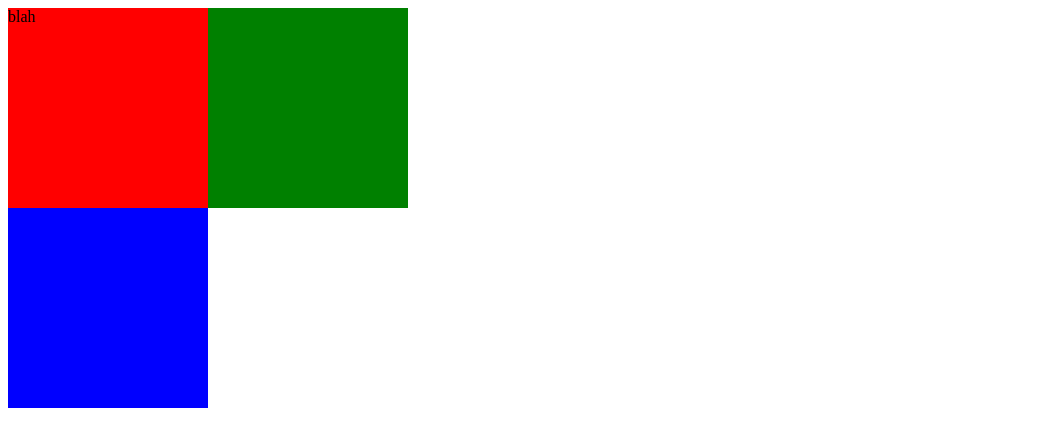
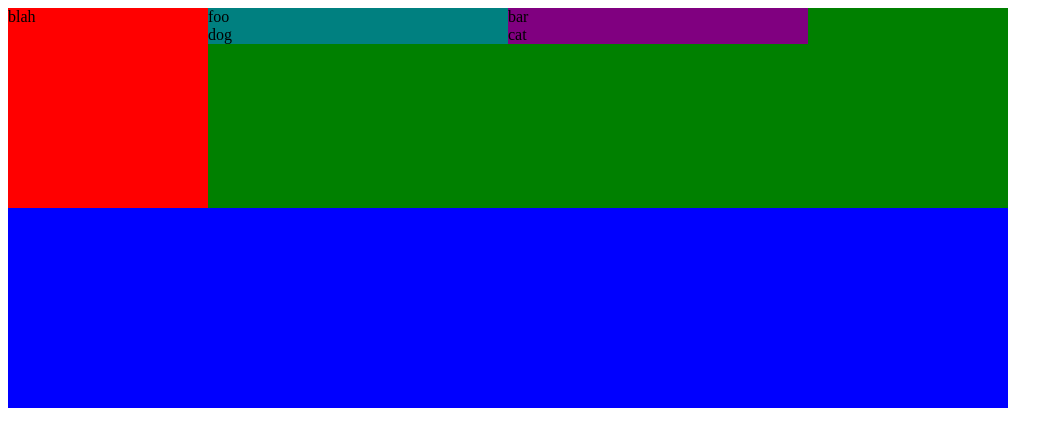
Before and after one commit to Garbled-Tutors/rt-wordpress-theme, a plain HTML site: page index.html in a window 1280 px wide. Shown: the whole page, without its empty margins (0-1063 px from the left). Drawn offline with Linux system fonts and the light colour scheme.

Commit message:
added two column layout

```diff
--- a/index.html
+++ b/index.html
@@ -10,7 +10,7 @@
 			#content {
 				float: left;
 				background: green;
-				width: 200px;
+				width: 800px;
 				height: 200px;
 			}
 			.spacer {
@@ -19,9 +19,23 @@
 				display: block;
 
 			}
+			.two-columns-first {
+				background: teal;
+				display: inline;
+				float: left;
+				width: 300px;
+				margin-left: 0 !important;
+			}
+			.two-columns-last {
+				background: purple;
+				display: inline;
+				float: left;
+				width: 300px;
+				margin-right: 0 !important;
+			}
 			#footer {
 				background: blue;
-				width: 200px;
+				width: 1000px;
 				height: 200px;
 			}
 		</style>
@@ -31,6 +45,12 @@
 			blah
 		</div>
 		<div id='content'>
+			<div class='two-columns-first'>foo</div>
+			<div class='two-columns-last'>bar</div>
+			<div class='spacer'></div>
+			<div class='two-columns-first'>dog</div>
+			<div class='two-columns-last'>cat</div>
+			<div class='spacer'></div>
 		</div>
 		<div class='spacer'></div>
 		<div id='footer'>
```
